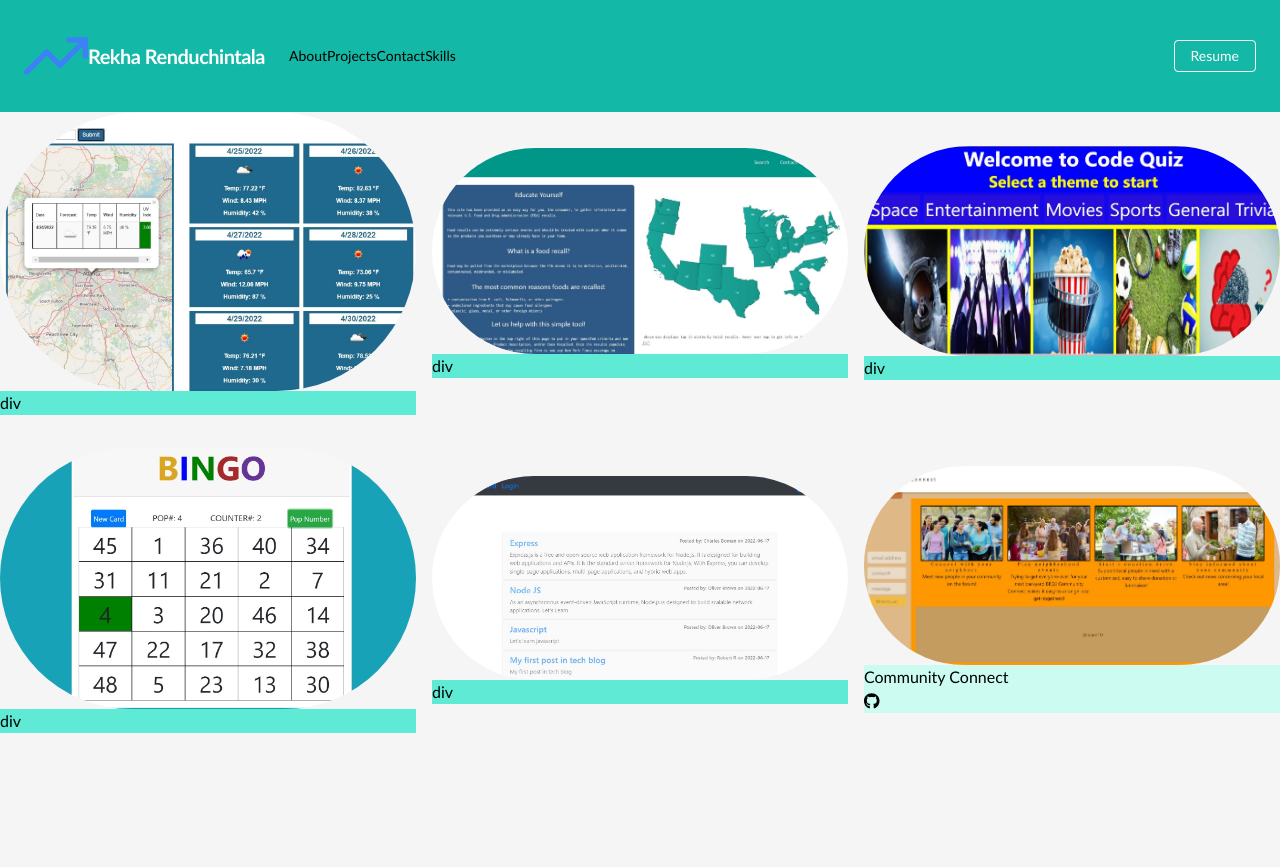
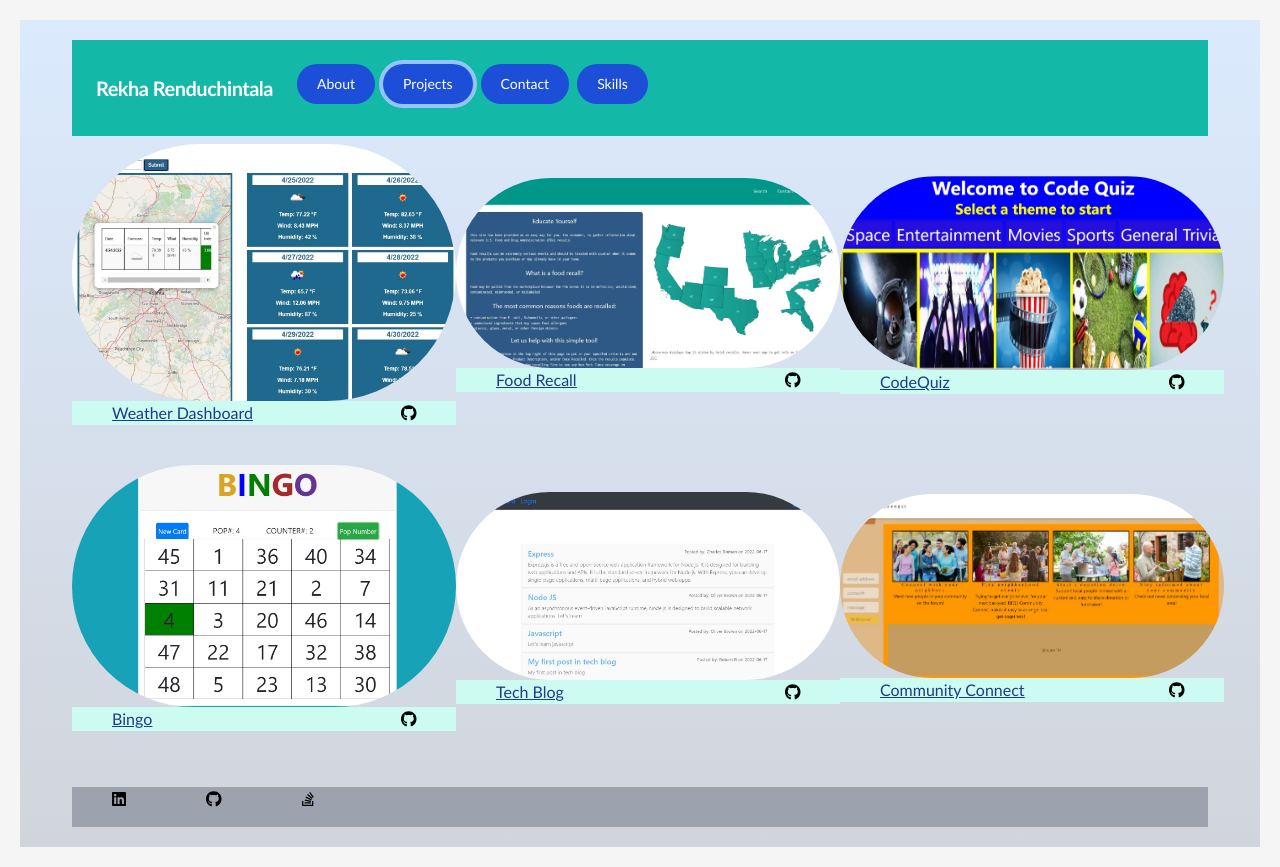
Before and after one commit to rekhawb/portfolio_r, a React (Create React App) app: page / in a window 1280 px wide. Both pictures are taken after a click on the button "Projects". Before the commit the page ends 800 px from the top, so only its background shows below. Built offline with nearby package versions, Linux system fonts and the light colour scheme.

Commit message:
component changes

```diff
--- a/src/App.js
+++ b/src/App.js
@@ -1,16 +1,11 @@
 import React from "react";
 
-import {useState} from 'react';
 import Nav from "./components/Nav";
-import About from "./components/About";
-import Projects from "./components/Projects";
-import Skills from "./components/Skills";
-import Contact from "./components/Contact";
 
+import Footer from "./components/Footer";
 
+import './App.css';
 
-import logo from './logo.svg';
-import './App.css';
 
 
 
@@ -18,9 +13,14 @@ function App() {
 
 
   return (
+  <body class="h-full  bg-gradient-to-b from-blue-100 to-gray-300 m-5 p-5">
+    <div className="container  ">
    <main>
     <Nav  />
+    <Footer />
    </main>
+   </div>
+   </body>
   );
 }
 
--- /dev/null
+++ b/src/components/Footer.js
@@ -0,0 +1,32 @@
+import React from "react";
+import { FontAwesomeIcon } from '@fortawesome/react-fontawesome';
+import { faGithub, faLinkedin,faStackOverflow} from '@fortawesome/free-brands-svg-icons';
+
+
+function Footer(){
+
+    return (
+        <footer className="h-10 bg-gray-400 ">
+            <ul className="list-disc inline-block" >
+
+                <li className="list-disc inline-block mr-5 ml-5 pr-5 pl-5">
+                <a href="https://github.com/rekhawb/Community-Connect"><FontAwesomeIcon icon={faLinkedin} /></a>
+                </li>
+                <li className="list-disc inline-block mr-5 ml-5 pr-5 pl-5">
+                <a href="https://github.com/rekhawb/Community-Connect"><FontAwesomeIcon icon={faGithub} /></a>
+                </li>
+                <li className="list-disc inline-block mr-5 ml-5 pr-5 pl-5">
+                <a href="https://github.com/rekhawb/Community-Connect"><FontAwesomeIcon icon={faStackOverflow} /></a>
+                </li>
+            </ul>
+
+
+
+
+
+        </footer>
+
+    );
+};
+
+export default Footer;
--- a/src/components/Nav.js
+++ b/src/components/Nav.js
@@ -1,10 +1,11 @@
-import React, { useState } from "react";
+import React, { useState} from "react";
 import About from "./About";
 import Projects from "./Projects";
 import Skills from "./Skills";
 import Contact from "./Contact";
 
 function Nav() {
+
     const [isShown, setFormState] = useState("About");
     const handleClick = (event) => {
         const { id } = event.target;
@@ -39,63 +40,33 @@ function Nav() {
     <div>
     <nav className="flex items-center justify-between flex-wrap bg-teal-500 p-6">
       <div className="flex items-center flex-shrink-0 text-white mr-6">
-        <svg
-          className="h-16 w-16 text-blue-500"
-          viewBox="0 0 24 24"
-          fill="none"
-          stroke="currentColor"
-          stroke-width="2"
-          stroke-linecap="round"
-          stroke-linejoin="round"
-        >
-          {" "}
-          <polyline points="23 6 13.5 15.5 8.5 10.5 1 18" />{" "}
-          <polyline points="17 6 23 6 23 12" />
-        </svg>
+
 
         <span className="font-semibold text-xl tracking-tight">
           Rekha Renduchintala
         </span>
       </div>
-      <div className="block lg:hidden">
-        <button className="flex items-center px-3 py-2 border rounded text-teal-200 border-teal-400 hover:text-white hover:border-white">
-          <svg
-            className="fill-current h-3 w-3"
-            viewBox="0 0 20 20"
-            xmlns="http://www.w3.org/2000/svg"
-          >
-            <title>Menu</title>
-            <path d="M0 3h20v2H0V3zm0 6h20v2H0V9zm0 6h20v2H0v-2z" />
-          </svg>
-        </button>
-      </div>
+
       <div className="w-full block flex-grow lg:flex lg:items-center lg:w-auto">
         <div className="text-sm lg:flex-grow">
-          <button type="button" id="About" onClick={handleClick}>
+          <button type="button" className="text-white bg-blue-700 hover:bg-blue-800 focus:outline-none focus:ring-4 focus:ring-blue-300 font-medium rounded-full text-sm px-5 py-2.5 text-center mr-2 mb-2 dark:bg-blue-600 dark:hover:bg-blue-700 dark:focus:ring-blue-800" id="About" onClick={handleClick}  autoFocus>
 
             About
           </button>
-          <button type="button" id="Projects" onClick={handleClick}>
+          <button type="button" className="text-white bg-blue-700 hover:bg-blue-800 focus:outline-none focus:ring-4 focus:ring-blue-300 font-medium rounded-full text-sm px-5 py-2.5 text-center mr-2 mb-2 dark:bg-blue-600 dark:hover:bg-blue-700 dark:focus:ring-blue-800" id="Projects" onClick={handleClick}>
 
             Projects
           </button>
-          <button type="button" id="Contact" onClick={handleClick}>
+          <button type="button"  className="text-white bg-blue-700 hover:bg-blue-800 focus:outline-none focus:ring-4 focus:ring-blue-300 font-medium rounded-full text-sm px-5 py-2.5 text-center mr-2 mb-2 dark:bg-blue-600 dark:hover:bg-blue-700 dark:focus:ring-blue-800" id="Contact" onClick={handleClick}>
 
             Contact
           </button>
-          <button type="button" id="Skills" onClick={handleClick}>
+          <button type="button" className="text-white bg-blue-700 hover:bg-blue-800 focus:outline-none focus:ring-4 focus:ring-blue-300 font-medium rounded-full text-sm px-5 py-2.5 text-center mr-2 mb-2 dark:bg-blue-600 dark:hover:bg-blue-700 dark:focus:ring-blue-800"  id="Skills" onClick={handleClick}>
 
             Skills
           </button>
         </div>
-        <div>
-          <a
-            href="#"
-            class="inline-block text-sm px-4 py-2 leading-none border rounded text-white border-white hover:border-transparent hover:text-teal-500 hover:bg-white mt-4 lg:mt-0"
-          >
-            Resume
-          </a>
-        </div>
+
       </div>
     </nav>
 
--- a/src/components/Projects.js
+++ b/src/components/Projects.js
@@ -1,4 +1,4 @@
-import React, { useState } from "react";
+import React  from "react";
 import { FontAwesomeIcon } from '@fortawesome/react-fontawesome';
 import { faGithub} from '@fortawesome/free-brands-svg-icons';
 
@@ -7,50 +7,125 @@ import { faGithub} from '@fortawesome/free-brands-svg-icons';
 function Projects(props) {
   if (props.display === "Projects") {
     return (
-      <div className="grid grid-cols-3 gap-4 flex items-center">
-        <div className="mb-4">
+      <div className="grid grid-cols-3 gap-4 flex items-center pb-10">
+
+        <div className="mb-4 mt-2 overflow-hidden  h-49 w-96">
           <img
             src="/images/project1.jpg"
             className="max-w-full h-auto rounded-full"
             alt=""
           />
-          <div class="bg-teal-300">div</div>
-        </div>
+          <div class="bg-teal-100 " absolute>
+            <ul>
+            <li className="inline-block mr-5 ml-5 pr-5 pl-5 underline text-blue-900">
+                <a href="https://rekhawb.github.io/Weather-Forecast/">
+              Weather Dashboard
+            </a>
+                </li>
+                <li className="inline-block mr-5 ml-5 pr-5 pl-5 float-right">
+                <a href="https://github.com/rekhawb/Weather-Forecast"><FontAwesomeIcon icon={faGithub} /></a>
+                </li>
+            </ul>
 
-        <div className="mb-4">
+          </div>
+
+          </div>
+
+
+          <div className="mb-4 mt-2 h-55 w-96">
           <img
             src="/images/project2.jpg"
             className="max-w-full h-auto rounded-full"
             alt=""
           />
-          <div class="bg-teal-300">div</div>
-        </div>
-        <div className="mb-4">
+          <div class="bg-teal-100 " absolute>
+            <ul>
+            <li className="inline-block mr-5 ml-5 pr-5 pl-5 underline text-blue-900">
+                <a href="https://rekhawb.github.io/Food-Recall/">
+              Food Recall
+            </a>
+                </li>
+                <li className="inline-block mr-5 ml-5 pr-5 pl-5 float-right">
+                <a href="https://github.com/rekhawb/Food-Recall"><FontAwesomeIcon icon={faGithub} /></a>
+                </li>
+            </ul>
+
+
+
+
+          </div>
+          </div>
+          <div className="mb-4 mt-2 overflow-hidden  h-55 w-96">
           <img
             src="/images/project3.jpg"
             className="max-w-full h-auto rounded-full"
             alt=""
           />
-          <div class="bg-teal-300">div</div>
-        </div>
-        <div className="mb-4">
+        <div class="bg-teal-100 " absolute>
+            <ul>
+            <li className="inline-block mr-5 ml-5 pr-5 pl-5 underline text-blue-900">
+                <a href="https://rekhawb.github.io/CodeQuiz/">
+              CodeQuiz
+            </a>
+                </li>
+                <li className="inline-block mr-5 ml-5 pr-5 pl-5 float-right">
+                <a href="https://github.com/rekhawb/CodeQuiz"><FontAwesomeIcon icon={faGithub} /></a>
+                </li>
+            </ul>
+
+
+
+
+          </div>
+          </div>
+          <div className="mb-4 mt-2 overflow-hidden  h-55 w-96">
           <img
             src="/images/project5.jpg"
             className="max-w-full h-auto rounded-full"
             alt=""
           />
-          <div class="bg-teal-300">div</div>
-        </div>
-        <div className="mb-4">
+          <div class="bg-teal-100 " absolute>
+            <ul>
+            <li className="inline-block mr-5 ml-5 pr-5 pl-5 underline text-blue-900">
+                <a href="https://rekhawb.github.io/Bingo/">
+              Bingo
+            </a>
+                </li>
+                <li className="inline-block mr-5 ml-5 pr-5 pl-5 float-right">
+                <a href="https://github.com/rekhawb/Bingo"><FontAwesomeIcon icon={faGithub} /></a>
+                </li>
+            </ul>
+
+
+
+
+          </div>
+          </div>
+          <div className="mb-4 mt-2 overflow-hidden  h-55 w-96">
           <img
             src="/images/project6.jpg"
             className="max-w-full h-auto rounded-full"
             alt=""
           />
-          <div class="bg-teal-300">div</div>
-        </div>
+          <div class="bg-teal-100 " absolute>
+            <ul>
+            <li className="inline-block mr-5 ml-5 pr-5 pl-5 underline text-blue-900">
+                <a href="https://whispering-plains-47939.herokuapp.com/">
+              Tech Blog
+            </a>
+                </li>
+                <li className="inline-block mr-5 ml-5 pr-5 pl-5 float-right">
+                <a href="https://github.com/rekhawb/TechBlog"><FontAwesomeIcon icon={faGithub} /></a>
+                </li>
+            </ul>
 
-        <div className="mb-4">
+
+
+
+          </div>
+          </div>
+
+          <div className="mb-4 mt-2 overflow-hidden  h-55 w-96">
           <img
             src="/images/project8.jpg"
             alt=""
@@ -58,12 +133,12 @@ function Projects(props) {
           />
           <div class="bg-teal-100 " absolute>
             <ul>
-                <li>
+            <li className="inline-block mr-5 ml-5 pr-5 pl-5 underline text-blue-900">
                 <a href="https://gentle-peak-70353.herokuapp.com/">
               Community Connect
             </a>
                 </li>
-                <li>
+                <li className="inline-block mr-5 ml-5 pr-5 pl-5 float-right">
                 <a href="https://github.com/rekhawb/Community-Connect"><FontAwesomeIcon icon={faGithub} /></a>
                 </li>
             </ul>
--- a/tailwind.config.js
+++ b/tailwind.config.js
@@ -4,6 +4,9 @@ module.exports = {
     "./src/**/*.{js,jsx,ts,tsx}",
   ],
   theme: {
+    container: {
+      padding: '2rem',
+    },
     extend: {},
   },
   plugins: [],
```
Also changed, not shown: src/components/About.js (+15 -18 lines), src/components/Skills.js (+54 -20 lines), src/index.css (line endings or trailing spaces).
